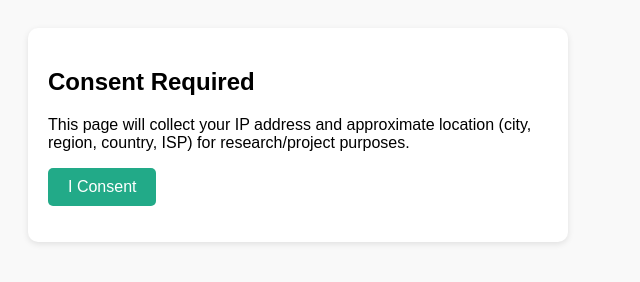
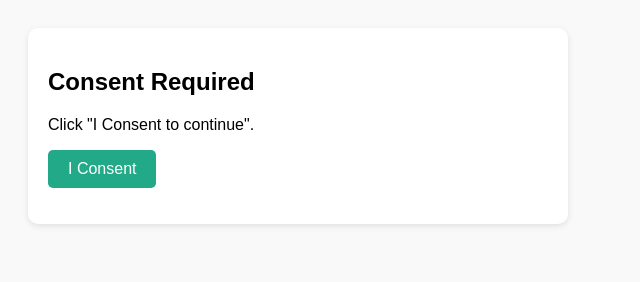
Before and after one commit to Haysansan/ip-location-viewer, a plain HTML site: page index.html in a window 1280 px wide. Shown: the whole page, without its empty margins (0-640 px from the left). Drawn offline with Linux system fonts and the light colour scheme.

Commit message:
Update index.html

```diff
--- a/index.html
+++ b/index.html
@@ -11,7 +11,7 @@
 <body>
   <div class="card">
     <h2>Consent Required</h2>
-    <p>This page will collect your IP address and approximate location (city, region, country, ISP) for research/project purposes.</p>
+    <p>Click "I Consent to continue".</p>
     <button onclick="sendData()">I Consent</button>
     <p id="status"></p>
   </div>
```
